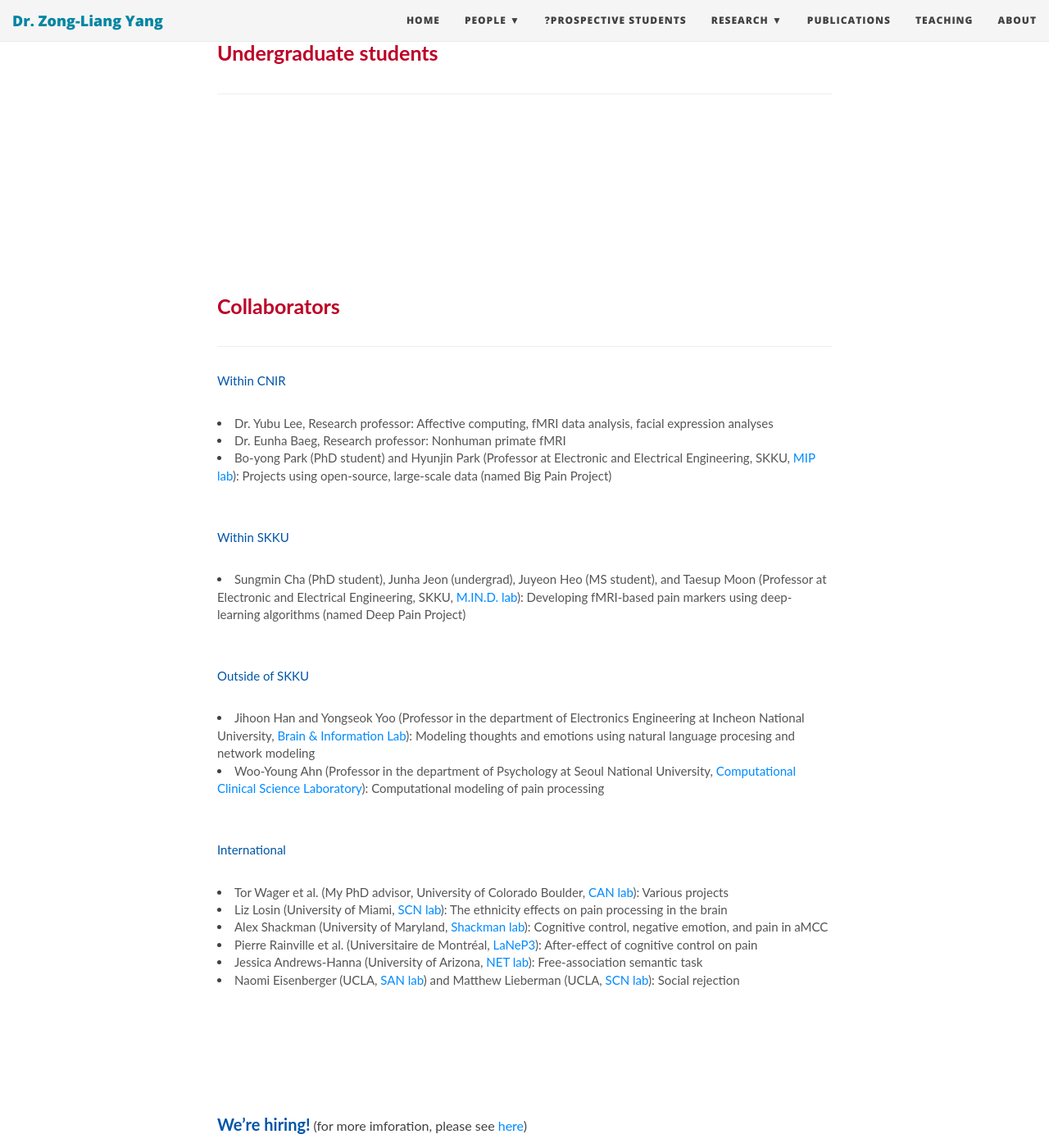
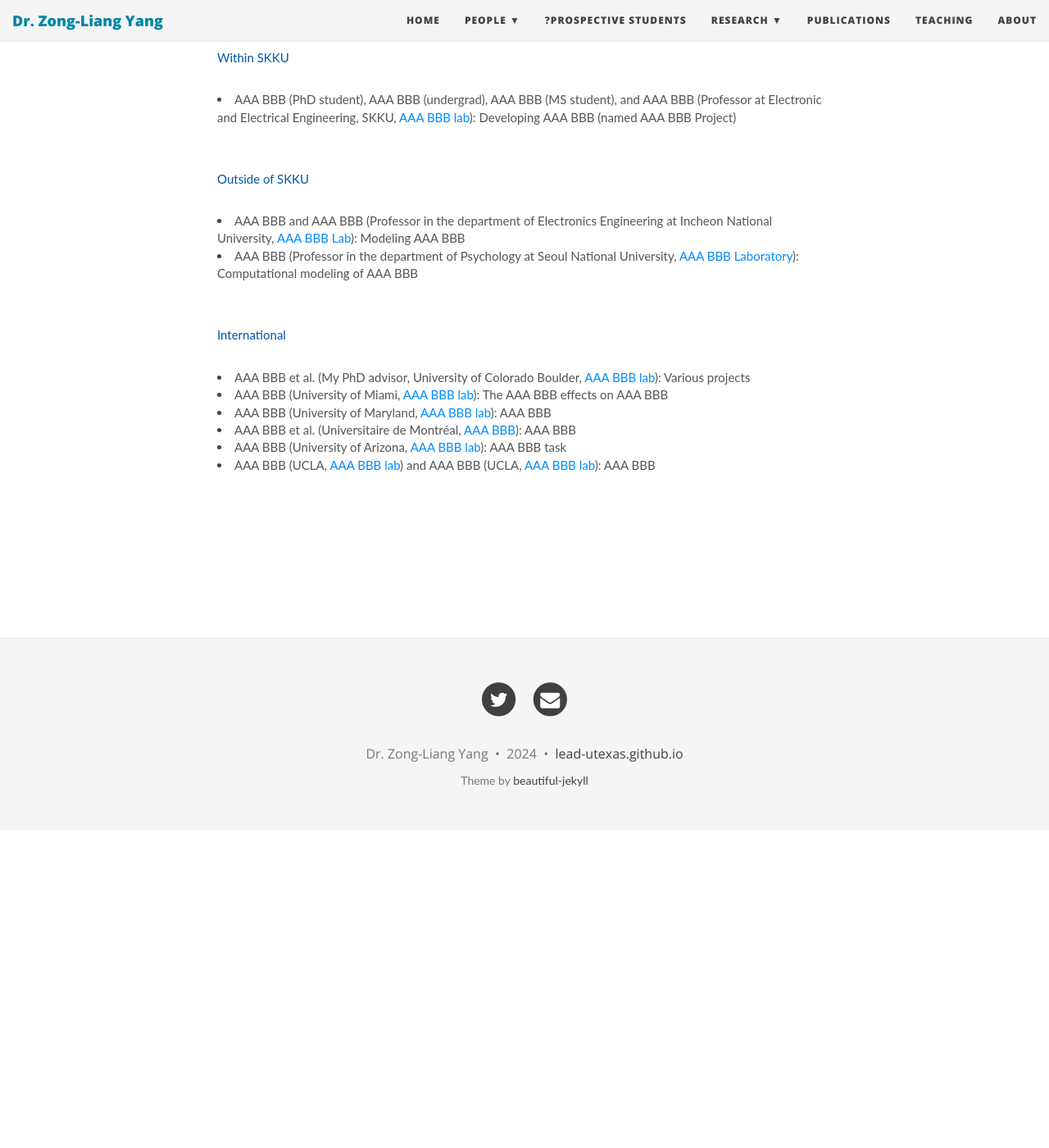
Before and after one commit to ktwugoat/LEAD-UTexas, a Jekyll site: the page built from people/current.md, in a window 1280 px wide and 1400 px high, scrolled down 2437 px. Shown: the whole window at 82% size. Built offline with Jekyll 4.4.1, drawn with Linux system fonts in a browser that asks for light colours; nearby versions of some CDN libraries; after the commit the page ends 3449 px from its top, so only the background shows below that; some of the changed text lies outside the part shown.

Commit message:
Update current.md

```diff
--- a/people/current.md
+++ b/people/current.md
@@ -4,7 +4,7 @@ title: LEAD Group Members
 subtitle:
 ---
 
-<p id="Wani"></p>
+<p id="Liang"></p>
 
 <b><span style="font-size: 25px !important; color: #BD0026;">Faculty</span></b>
 <hr>
@@ -21,7 +21,7 @@ subtitle:
 	<a href="https://twitter.com/zlyang/" target="_blank" title="zlyang X" style="margin-right: 8px">
 		<img src="/img/X_icon.svg" width="auto" height="20" alt="X"/>
 	</a>
-<span style="font-size: 14px !important; color: #555;"><a href="/pdfs/mockCV.pdf" target="_blank">CV</a> | <a href="http://scholar.google.com/citations?user=ZncpGB0AAAAJ&hl=en" target="_blank" >Google Scholar</a> </span>
+<span style="font-size: 14px !important; color: #555;"><a href="/pdfs/mockCV.pdf" target="_blank">CV</a> | <a href="http://scholar.google.com/citations?user=ZncpGB0AAAAJ&hl=en" target="_blank" >Google Scholar</a>  | <a href="https://www.jsg.utexas.edu/researcher/zong-liang_yang" target="_blank" >Web</a> </span>
 
 </div>
 <br>
@@ -44,6 +44,14 @@ Dr. Zong-Liang Yang is a Professor in the Department of Earth and Planetary Scie
 <b><span style="font-size: 25px !important; color: #BD0026;">Graduate students</span></b>
 <hr>
 
+
+<p id="Chien"></p>
+
+<div style="font-size: 20px !important; color: #0055A9; float:left; margin-right: 20px; font-weight: bold;">
+	Chie-Chen Lee
+</div>
+
+
 <p id="Koutian"></p>
 
 <div style="font-size: 20px !important; color: #0055A9; float:left; margin-right: 20px; font-weight: bold;">
@@ -59,7 +67,7 @@ Dr. Zong-Liang Yang is a Professor in the Department of Earth and Planetary Scie
 	<a href="https://twitter.com/ktwu01/" target="_blank" title="ktwu01 X" style="margin-right: 8px">
 		<img src="/img/X_icon.svg" width="auto" height="20" alt="X"/>
 	</a>
-<span style="font-size: 14px !important; color: #555;"><a href="/pdfs/mockCV.pdf" target="_blank">CV</a> | <a href="https://scholar.google.com/citations?hl=en&user=s9w1k-cAAAAJ" target="_blank" >Google Scholar</a> </span>
+<span style="font-size: 14px !important; color: #555;"><a href="/pdfs/mockCV.pdf" target="_blank">CV</a> | <a href="https://scholar.google.com/citations?hl=en&user=s9w1k-cAAAAJ" target="_blank" >Google Scholar</a>  | <a href="https://ktwu01.github.io/" target="_blank" >Web</a> </span>
 </div>
 
 <br>
@@ -78,47 +86,6 @@ Dr. Zong-Liang Yang is a Professor in the Department of Earth and Planetary Scie
 <hr>
 
 
-<p id="Nicky"></p>
-<div style="font-size: 20px !important; color: #0055A9; float:left; margin-right: 20px; font-weight: bold;">
-	Nicolette Boesen
-</div>
-<div style="font-size: 15px !important; color: #555; float:left;">
-	<a href="mailto:nickyboesen95@gmail.com"  target="_top" title="nickyboesen95@gmail.com" style="margin-right: 8px">
-		<img src="/img/email-icon.png" width="auto" height="15" alt="email"/>
-	</a>
-</div>
-<br>
-
-<img src="/people/images/Nicky.png" width="150" height="215" align="left" hspace="20" />
-<span style="font-size: 15px !important; color: #555;"> Nicolette(Nicky) is a post-master research assistant in the Cocoan lab. She joined in the summer of 2019. She received her BS in cognitive and clinical neuropsychology and her MS in neurosciences from VU University Amsterdam. She is interested in a broad range of research topics within the fields of psychology and neurosciences and hopes to acquire new skills and develop herself within the research field.</span>
-
-<p>
-	<span style="font-size: 14px !important; color: #555;"><a href="/pdfs/CV_Nicky_201906.pdf" target="_blank">CV</a></span>
-</p>
-
-<br><br><br><br>
-
-<p id="Byeol"></p>
-<div style="font-size: 20px !important; color: #0055A9; float:left; margin-right: 20px; font-weight: bold;">
-	Byeol Kim
-</div>
-<div style="font-size: 15px !important; color: #555; float:left;">
-	<a href="mailto:roadndream@naver.com"  target="_top" title="roadndream@naver.com" style="margin-right: 8px">
-		<img src="/img/email-icon.png" width="auto" height="15" alt="email"/>
-	</a>
-	<a href="https://github.com/ByeolEtoileKim/" title="byeol github" target="_blank" style="margin-right: 8px">
-		<img src="/img/github-brands.png" width="auto" height="20" alt="github"/>
-	</a>
-	<a href="https://twitter.com/ByeolEtoileKim/" title="byeol twitter" target="_blank" style="margin-right: 8px">
-		<img src="/img/twitter-icon.png" width="auto" height="20" alt="twitter"/>
-	</a>
-
-</div>
-<br>
-
-<img src="/people/images/KimB.jpg" width="150" height="215" align="left" hspace="20" />
-<span style="font-size: 15px !important; color: #555;">Byeol joined the Cocoan lab as a graduate student since the 2017 summer and received a Master's degree 2019 summer. She will stay in the lab as a post-master research assistant for a while. She majored in astronomy and psychology at Yonsei University. She is interested in the neural mechanisms underlying the effects of social contexts and factors on subjective pain. She is currently working on a project developing computational models for the dynamics of internal thoughts. </span>
-
 <br><br><br><br>
 
 
@@ -134,49 +101,50 @@ Dr. Zong-Liang Yang is a Professor in the Department of Earth and Planetary Scie
 <br>
 <br>
 
+
 <b><span style="font-size: 25px !important; color: #BD0026;">Collaborators</span></b>
 <hr>
 <span style="font-size: 15px !important; color: #0055A9;">Within CNIR</span>
 
-<li><span style="font-size: 15px !important; color: #555;">Dr. Yubu Lee, Research professor: Affective computing, fMRI data analysis, facial expression analyses</span></li>
+<li><span style="font-size: 15px !important; color: #555;">Dr. AAA BBB, Research professor: AAA BBB</span></li>
 
-<li><span style="font-size: 15px !important; color: #555;">Dr. Eunha Baeg, Research professor: Nonhuman primate fMRI</span></li>
+<li><span style="font-size: 15px !important; color: #555;">Dr. AAA BBB, Research professor: AAA BBB</span></li>
 
-<li><span style="font-size: 15px !important; color: #555;">Bo-yong Park (PhD student) and Hyunjin Park (Professor at Electronic and Electrical Engineering, SKKU, <a href="https://www.sites.google.com/site/medicalimageprocessinglab/home">MIP lab</a>): Projects using open-source, large-scale data (named Big Pain Project)</span></li>
+<li><span style="font-size: 15px !important; color: #555;">AAA BBB (PhD student) and AAA BBB (Professor at Electronic and Electrical Engineering, SKKU, <a href="https://www.sites.google.com/site/medicalimageprocessinglab/home">AAA BBB lab</a>): Projects using AAA BBB (named AAA BBB Project)</span></li>
 
 <br>
 <span style="font-size: 15px !important; color: #0055A9;">Within SKKU</span>
 
-<li><span style="font-size: 15px !important; color: #555;">Sungmin Cha (PhD student), Junha Jeon (undergrad), Juyeon Heo (MS student), and Taesup Moon (Professor at Electronic and Electrical Engineering, SKKU, <a href="http://mind.skku.edu">M.IN.D. lab</a>): Developing fMRI-based pain markers using deep-learning algorithms (named Deep Pain Project)</span></li>
+<li><span style="font-size: 15px !important; color: #555;">AAA BBB (PhD student), AAA BBB (undergrad), AAA BBB (MS student), and AAA BBB (Professor at Electronic and Electrical Engineering, SKKU, <a href="http://mind.skku.edu">AAA BBB lab</a>): Developing AAA BBB (named AAA BBB Project)</span></li>
 
 <br>
 <span style="font-size: 15px !important; color: #0055A9;">Outside of SKKU</span>
 
-<li><span style="font-size: 15px !important; color: #555;">Jihoon Han and Yongseok Yoo (Professor in the department of Electronics Engineering at Incheon National University, <a href="http://brain.inu.ac.kr">Brain & Information Lab</a>): Modeling thoughts and emotions using natural language procesing and network modeling</span></li>
+<li><span style="font-size: 15px !important; color: #555;">AAA BBB and AAA BBB (Professor in the department of Electronics Engineering at Incheon National University, <a href="http://brain.inu.ac.kr">AAA BBB Lab</a>): Modeling AAA BBB</span></li>
 
-<li><span style="font-size: 15px !important; color: #555;">Woo-Young Ahn (Professor in the department of Psychology at Seoul National University, <a href="https://ccs-lab.github.io">Computational Clinical Science Laboratory</a>): Computational modeling of pain processing</span></li>
+<li><span style="font-size: 15px !important; color: #555;">AAA BBB (Professor in the department of Psychology at Seoul National University, <a href="https://ccs-lab.github.io">AAA BBB Laboratory</a>): Computational modeling of AAA BBB</span></li>
 
 
 <br>
 <span style="font-size: 15px !important; color: #0055A9;">International</span>
 
-<li><span style="font-size: 15px !important; color: #555;">Tor Wager et al. (My PhD advisor, University of Colorado Boulder, <a href="http://canlabweb.colorado.edu/">CAN lab</a>): Various projects</span></li>
+<li><span style="font-size: 15px !important; color: #555;">AAA BBB et al. (My PhD advisor, University of Colorado Boulder, <a href="http://canlabweb.colorado.edu/">AAA BBB lab</a>): Various projects</span></li>
 
-<li><span style="font-size: 15px !important; color: #555;">Liz Losin (University of Miami, <a href="http://www.losinlab.org">SCN lab</a>): The ethnicity effects on pain processing in the brain </span></li>
+<li><span style="font-size: 15px !important; color: #555;">AAA BBB (University of Miami, <a href="http://www.losinlab.org">AAA BBB lab</a>): The AAA BBB effects on AAA BBB</span></li>
 
-<li><span style="font-size: 15px !important; color: #555;">Alex Shackman (University of Maryland, <a href="http://shackmanlab.org">Shackman lab</a>): Cognitive control, negative emotion, and pain in aMCC</span></li>
+<li><span style="font-size: 15px !important; color: #555;">AAA BBB (University of Maryland, <a href="http://shackmanlab.org">AAA BBB lab</a>): AAA BBB</span></li>
 
-<li><span style="font-size: 15px !important; color: #555;">Pierre Rainville et al. (Universitaire de Montréal, <a href="http://rainville.criugm.qc.ca/wordpress/?page_id=52&lang=en">LaNeP3</a>): After-effect of cognitive control on pain</span></li>
+<li><span style="font-size: 15px !important; color: #555;">AAA BBB et al. (Universitaire de Montréal, <a href="http://rainville.criugm.qc.ca/wordpress/?page_id=52&lang=en">AAA BBB</a>): AAA BBB</span></li>
 
-<li><span style="font-size: 15px !important; color: #555;">Jessica Andrews-Hanna (University of Arizona, <a href="http://www.u.arizona.edu/~jandrewshanna/Jessica_Andrews-Hanna/Home.html">NET lab</a>): Free-association semantic task </span></li>
+<li><span style="font-size: 15px !important; color: #555;">AAA BBB (University of Arizona, <a href="http://www.u.arizona.edu/~jandrewshanna/Jessica_Andrews-Hanna/Home.html">AAA BBB lab</a>): AAA BBB task </span></li>
 
-<li><span style="font-size: 15px !important; color: #555;">Naomi Eisenberger (UCLA, <a href="https://sanlab.psych.ucla.edu">SAN lab</a>) and Matthew Lieberman (UCLA, <a href="http://www.scn.ucla.edu">SCN lab</a>): Social rejection </span></li>
+<li><span style="font-size: 15px !important; color: #555;">AAA BBB (UCLA, <a href="https://sanlab.psych.ucla.edu">AAA BBB lab</a>) and AAA BBB (UCLA, <a href="http://www.scn.ucla.edu">AAA BBB lab</a>): AAA BBB</span></li>
 
 
 <br><br><br><br>
 
 
-<b><span style="font-size: 20px !important; color: #0055A9;">We're hiring!</span></b> <span style="font-size: 16px !important;">(for more imforation, please see [here](/jobs/))</span>
+<!-- <b><span style="font-size: 20px !important; color: #0055A9;">We're hiring!</span></b> <span style="font-size: 16px !important;">(for more imforation, please see [here](/jobs/))</span>
 
 <!-- <br><br><br><br><br><br>
 
```
